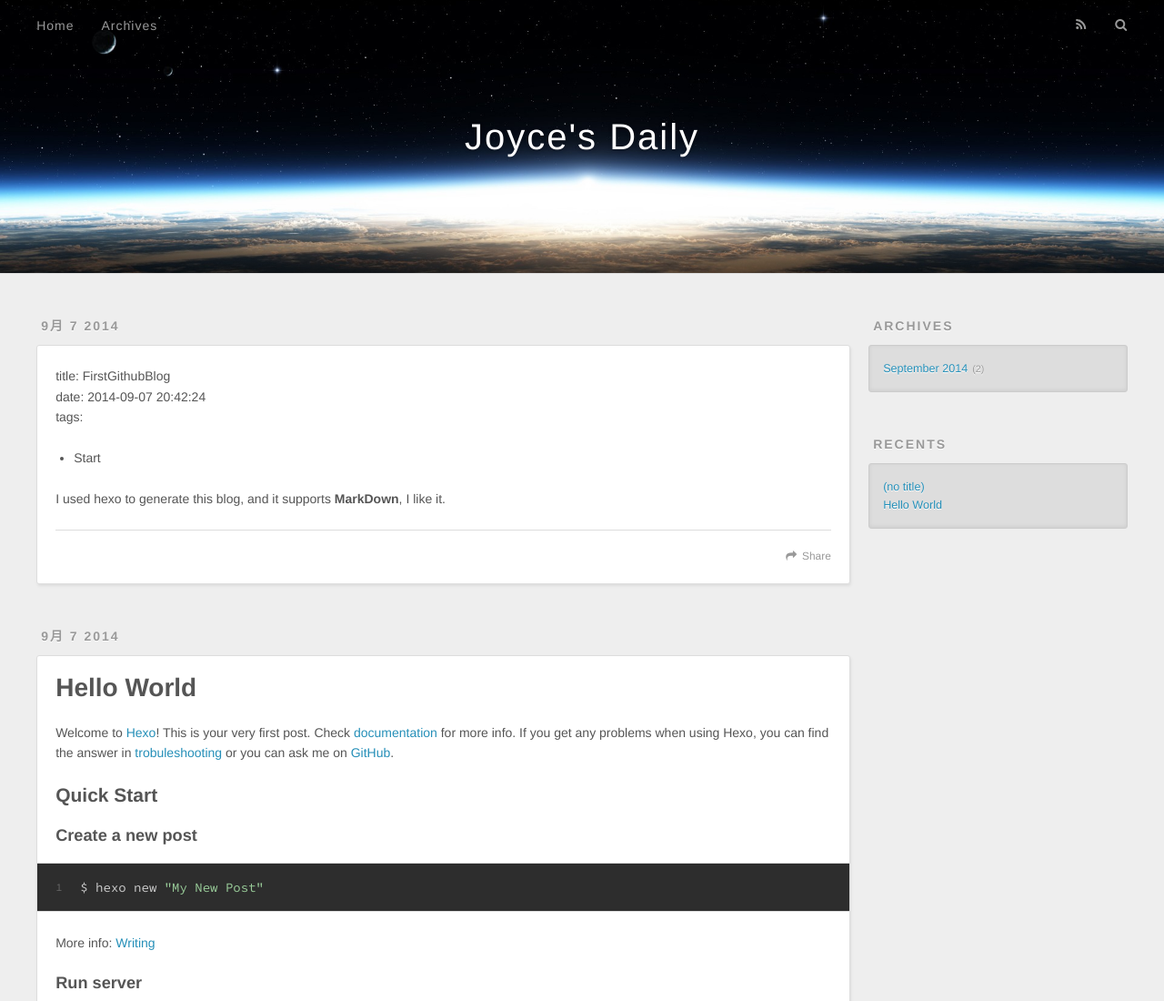
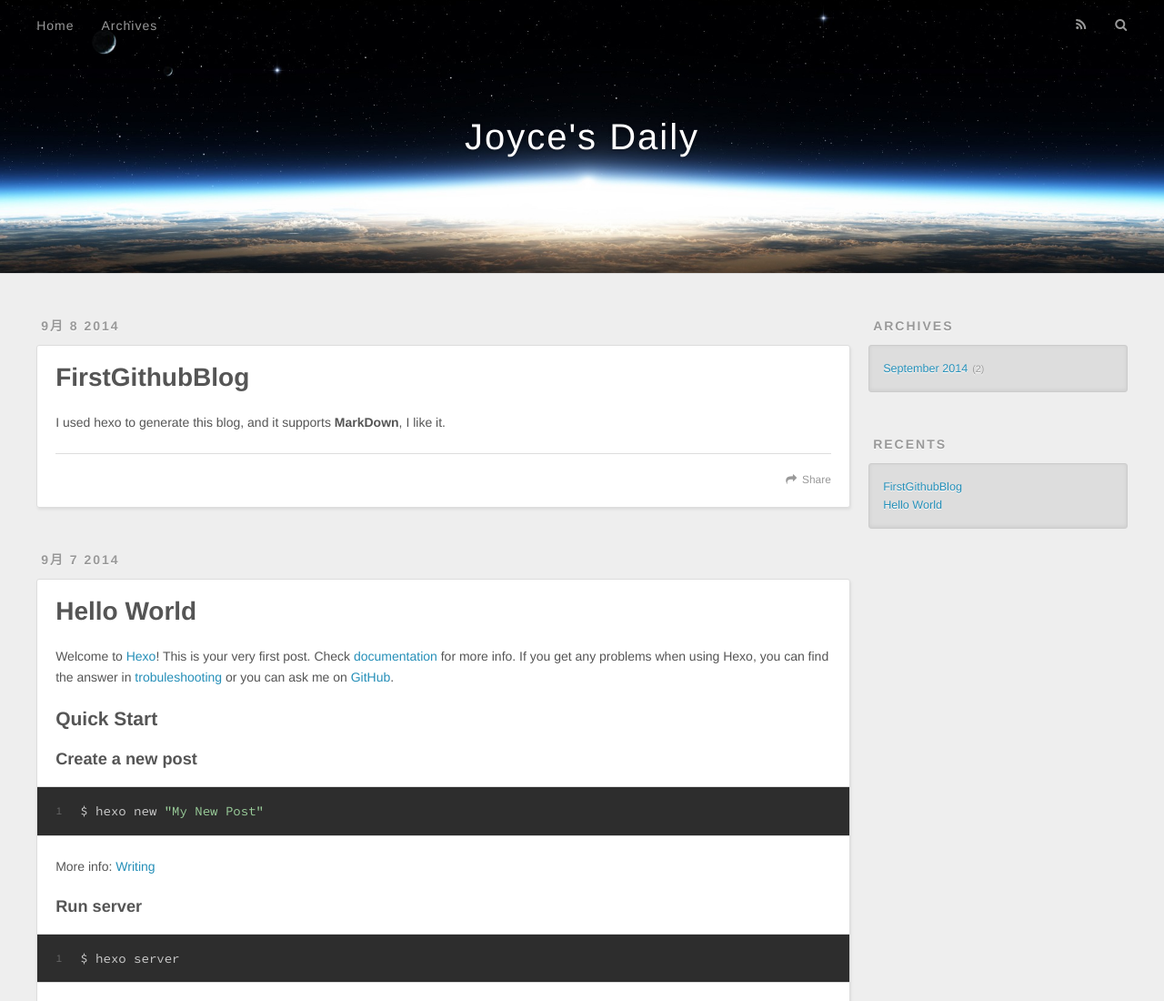
Before and after one commit to Joycechan1988/joycechan1988.github.io, a plain HTML site: page archives/2014/09/index.html in a window 1280 px wide. Shown: the top 1100 px of the page at 91% size. Drawn offline with nearby package versions, Linux system fonts and the light colour scheme.

Commit message:
Site updated: 2014-09-08 22:15:54

```diff
--- a/archives/2014/09/index.html
+++ b/archives/2014/09/index.html
@@ -65,26 +65,32 @@
 
     <article id="post-FirstGithubBlog" class="article article-type-post" itemscope itemprop="blogPost">
   <div class="article-meta">
-    <a href="/2014/09/07/FirstGithubBlog/" class="article-date">
-  <time datetime="2014-09-08T03:46:06.000Z" itemprop="datePublished">9月 7 2014</time>
+    <a href="/2014/09/08/FirstGithubBlog/" class="article-date">
+  <time datetime="2014-09-09T05:10:19.000Z" itemprop="datePublished">9月 8 2014</time>
 </a>
 
   </div>
   <div class="article-inner">
 
 
+      <header class="article-header">
+
+
+    <h1 itemprop="name">
+      <a class="article-title" href="/2014/09/08/FirstGithubBlog/">FirstGithubBlog</a>
+    </h1>
+
+
+      </header>
+
     <div class="article-entry" itemprop="articleBody">
 
-        <p>title: FirstGithubBlog<br>date: 2014-09-07 20:42:24<br>tags:</p>
-<ul>
-<li>Start</li>
-</ul>
-<p>I used hexo to generate this blog, and it supports <strong>MarkDown</strong>, I like it.</p>
+        <p>I used hexo to generate this blog, and it supports <strong>MarkDown</strong>, I like it.</p>
 
 
     </div>
     <footer class="article-footer">
-      <a data-url="http://yoursite.com/2014/09/07/FirstGithubBlog/" data-id="8ompd6jukf543kvi" class="article-share-link">Share</a>
+      <a data-url="http://yoursite.com/2014/09/08/FirstGithubBlog/" data-id="cjpk06jcue8nda82" class="article-share-link">Share</a>
 
 
     </footer>
@@ -138,7 +144,7 @@
 
     </div>
     <footer class="article-footer">
-      <a data-url="http://yoursite.com/2014/09/07/hello-world/" data-id="97cedh4zrmmwh6co" class="article-share-link">Share</a>
+      <a data-url="http://yoursite.com/2014/09/07/hello-world/" data-id="j69elr13fiwpzokr" class="article-share-link">Share</a>
 
 
     </footer>
@@ -175,7 +181,7 @@
       <ul>
 
           <li>
-            <a href="/2014/09/07/FirstGithubBlog/">(no title)</a>
+            <a href="/2014/09/08/FirstGithubBlog/">FirstGithubBlog</a>
           </li>
 
           <li>
```
Also changed, not shown: 2014/09/07/hello-world/index.html (+4 -4 lines), 2014/09/08/FirstGithubBlog/index.html (renamed from 2014/09/07/FirstGithubBlog/index.html, +22 -28 lines), archives/2014/index.html (+16 -10 lines), archives/index.html (+16 -10 lines), index.html (+16 -10 lines).
